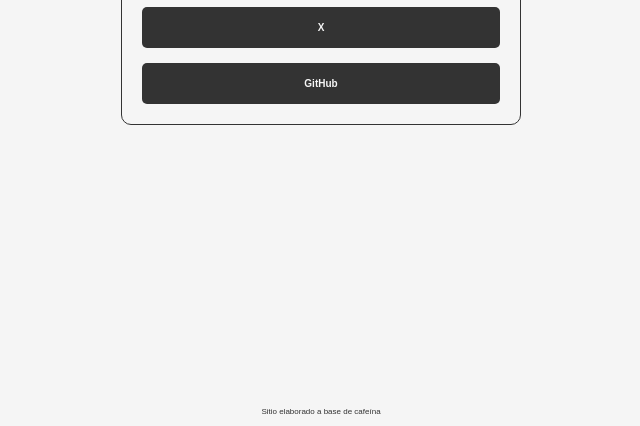
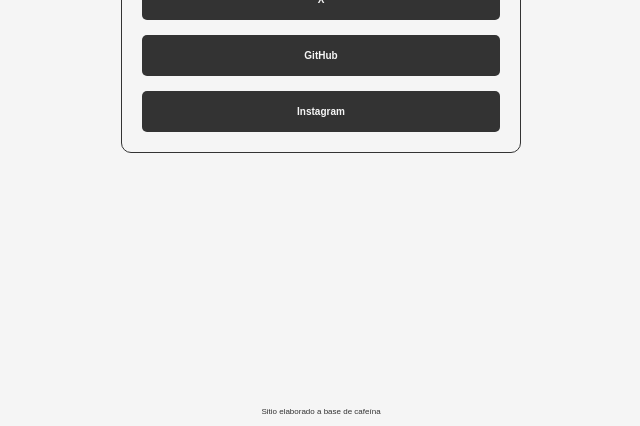
Before and after one commit to soychriscampos/site, a plain HTML site: page index.html in a window 1280 px wide. Shown: the part 374-800 px from the top of the page, without its empty margins (319-959 px from the left). Drawn offline with Linux system fonts and the light colour scheme.

Commit message:
adding instagram link

```diff
--- a/index.html
+++ b/index.html
@@ -20,6 +20,7 @@
         <div class="links">
             <a href="https://x.com/soychriscampos" class="button" target="_blank">X</a>
             <a href="https://github.com/soychriscampos" class="button" target="_blank">GitHub</a>
+            <a href="https://instagram.com/soychriscampos" class="button" target="_blank">Instagram</a>
         </div>
     </div>
     <footer>
```
